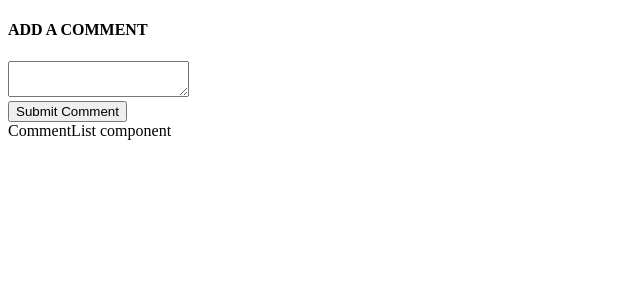
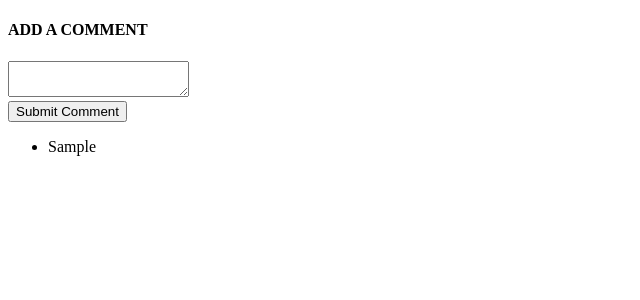
Before and after one commit to EnzoEsper/testing-example-1, a React (Create React App) app: page / in a window 1280 px wide. Both pictures are taken after typing "Sample" into the empty fields and a click on the button "Submit Comment". Shown: the top 300 px of the page, without its empty margins (0-640 px from the left). Built offline with nearby package versions, Linux system fonts and the light colour scheme.

Commit message:
wiring up CommentList component with redux

```diff
--- a/src/components/CommentList.js
+++ b/src/components/CommentList.js
@@ -1,11 +1,27 @@
-import React from 'react';
+import React, { Component } from 'react';
+import { connect } from 'react-redux';
 
-const CommentList = () => {
-  return (
-    <div>
-      CommentList component
-    </div>
-  );
+class CommentList extends Component {
+
+  renderComments() {
+    return this.props.comments.map(comment => {
+      return <li key={comment}>{comment}</li>
+    })
+  };
+
+  render() {
+    return (
+      <div>
+        <ul>
+          {this.renderComments()}
+        </ul>
+      </div>
+    );
+  }
+}
+
+function mapStateToProps(state) {
+  return { comments: state.comments };
 };
 
-export default CommentList;
+export default connect(mapStateToProps)(CommentList);
```
